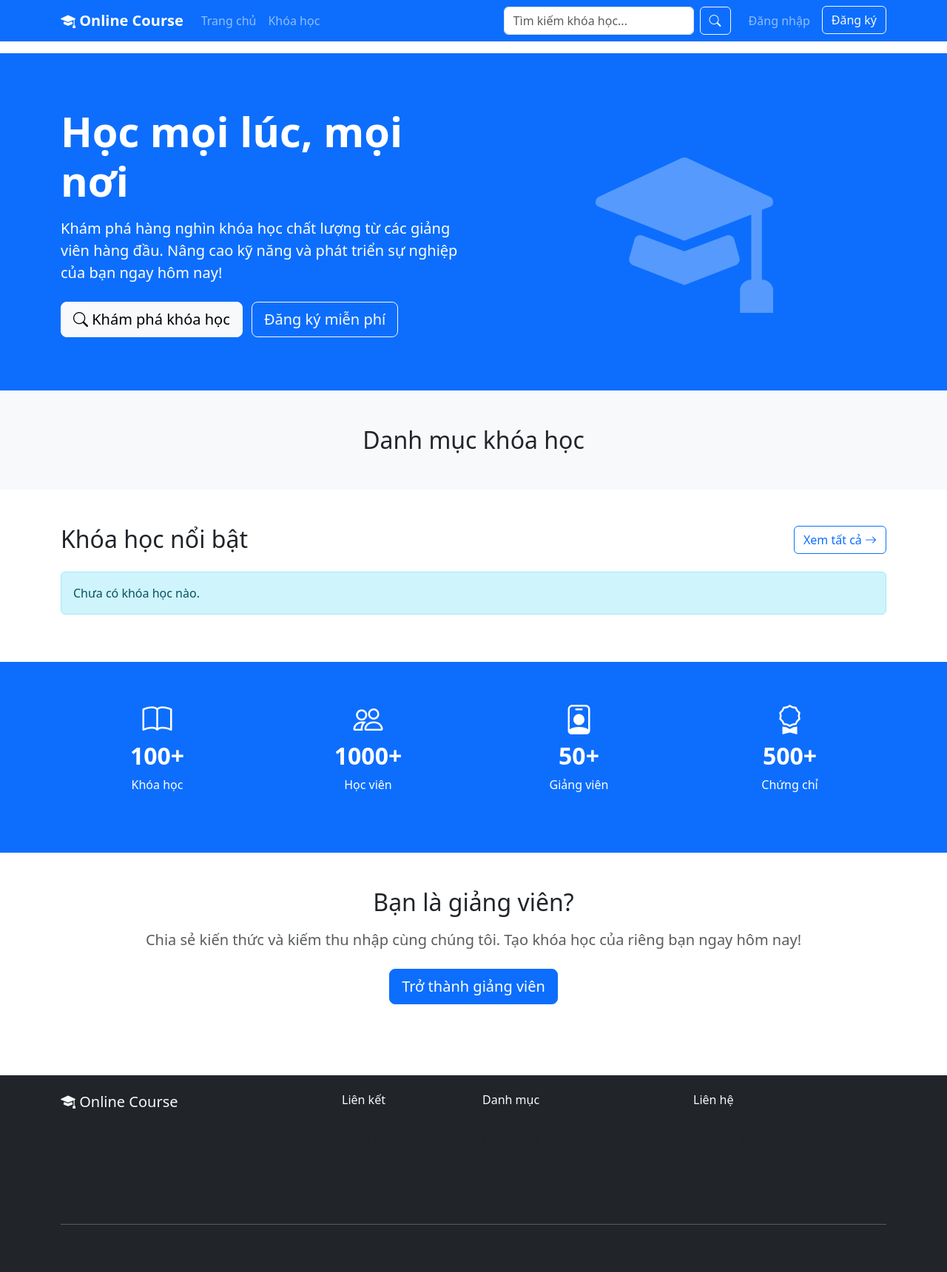
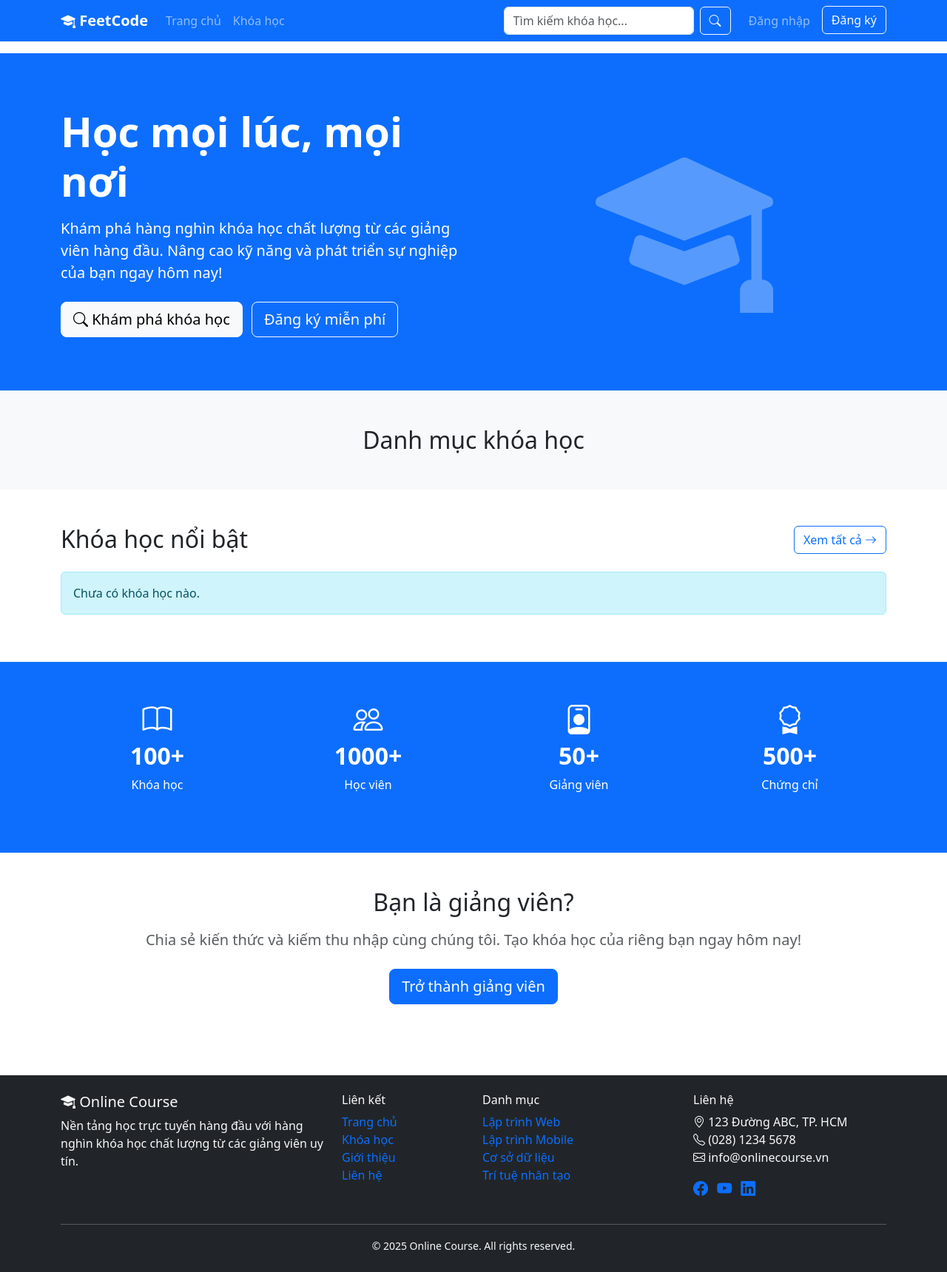
Before and after one commit to LoudlyDawn2108/CNWeb_BTTH02, a PHP site: template views/home/index.php in a window 1280 px wide. Shown: the whole page at 74% size. Run offline with PHP 8.4, Linux system fonts and the light colour scheme; the template is opened without the code that fills it, so the values that code supplies are empty.

Commit message:
#1 Enhance Category model with properties; update database host configuration; refine footer and header markup; improve HomeController logic for fetching featured courses and categories

```diff
--- a/config/Database.php
+++ b/config/Database.php
@@ -4,7 +4,7 @@
  * Handles database connection using PDO
  */
 class Database {
-    private $host = 'localhost';
+    private $host = 'localhost:3306';
     private $db_name = 'onlinecourse';
     private $username = 'root';
     private $password = '';
--- a/index.php
+++ b/index.php
@@ -14,7 +14,7 @@
     $classPath = str_replace('\\', '/', $class);
 
     // Fix for Lib namespace mapping to lib directory
-    if (strpos($class, 'Lib\\') === 0) {
+    if (str_starts_with($class, 'Lib\\')) {
         $libClassPath = str_replace('Lib\\', '', $class); // Remove 'Lib\' prefix
         $libClassPath = str_replace('\\', '/', $libClassPath);
         $libFile = BASE_PATH . '/lib/' . $libClassPath . '.php';
--- a/models/Category.php
+++ b/models/Category.php
@@ -1,6 +1,10 @@
 <?php
 require_once __DIR__ . '/../lib/Model.php';
 
+/**
+ * @property int id
+ * @property string name
+ */
 class Category extends Model {
     protected ?string $table = 'categories';
 }
--- a/views/layouts/footer.php
+++ b/views/layouts/footer.php
@@ -4,42 +4,42 @@
         <div class="row">
             <div class="col-md-4 mb-3">
                 <h5><i class="bi bi-mortarboard-fill"></i> Online Course</h5>
-                <p class="text-muted">Nền tảng học trực tuyến hàng đầu với hàng nghìn khóa học chất lượng từ các giảng viên uy tín.</p>
+                <p class="">Nền tảng học trực tuyến hàng đầu với hàng nghìn khóa học chất lượng từ các giảng viên uy tín.</p>
             </div>
             <div class="col-md-2 mb-3">
                 <h6>Liên kết</h6>
                 <ul class="list-unstyled">
-                    <li><a href="/" class="text-muted text-decoration-none">Trang chủ</a></li>
-                    <li><a href="/courses" class="text-muted text-decoration-none">Khóa học</a></li>
-                    <li><a href="/about" class="text-muted text-decoration-none">Giới thiệu</a></li>
-                    <li><a href="/contact" class="text-muted text-decoration-none">Liên hệ</a></li>
+                    <li><a href="/" class=" text-decoration-none">Trang chủ</a></li>
+                    <li><a href="/courses" class=" text-decoration-none">Khóa học</a></li>
+                    <li><a href="/about" class=" text-decoration-none">Giới thiệu</a></li>
+                    <li><a href="/contact" class=" text-decoration-none">Liên hệ</a></li>
                 </ul>
             </div>
             <div class="col-md-3 mb-3">
                 <h6>Danh mục</h6>
                 <ul class="list-unstyled">
-                    <li><a href="/courses?category=1" class="text-muted text-decoration-none">Lập trình Web</a></li>
-                    <li><a href="/courses?category=2" class="text-muted text-decoration-none">Lập trình Mobile</a></li>
-                    <li><a href="/courses?category=3" class="text-muted text-decoration-none">Cơ sở dữ liệu</a></li>
-                    <li><a href="/courses?category=4" class="text-muted text-decoration-none">Trí tuệ nhân tạo</a></li>
+                    <li><a href="/courses?category=1" class=" text-decoration-none">Lập trình Web</a></li>
+                    <li><a href="/courses?category=2" class=" text-decoration-none">Lập trình Mobile</a></li>
+                    <li><a href="/courses?category=3" class=" text-decoration-none">Cơ sở dữ liệu</a></li>
+                    <li><a href="/courses?category=4" class=" text-decoration-none">Trí tuệ nhân tạo</a></li>
                 </ul>
             </div>
             <div class="col-md-3 mb-3">
                 <h6>Liên hệ</h6>
-                <ul class="list-unstyled text-muted">
+                <ul class="list-unstyled">
                     <li><i class="bi bi-geo-alt"></i> 123 Đường ABC, TP. HCM</li>
                     <li><i class="bi bi-telephone"></i> (028) 1234 5678</li>
                     <li><i class="bi bi-envelope"></i> info@onlinecourse.vn</li>
                 </ul>
                 <div class="mt-2">
-                    <a href="#" class="text-muted me-2"><i class="bi bi-facebook fs-5"></i></a>
-                    <a href="#" class="text-muted me-2"><i class="bi bi-youtube fs-5"></i></a>
-                    <a href="#" class="text-muted me-2"><i class="bi bi-linkedin fs-5"></i></a>
+                    <a href="#" class=" me-2"><i class="bi bi-facebook fs-5"></i></a>
+                    <a href="#" class=" me-2"><i class="bi bi-youtube fs-5"></i></a>
+                    <a href="#" class=" me-2"><i class="bi bi-linkedin fs-5"></i></a>
                 </div>
             </div>
         </div>
         <hr class="my-3">
-        <div class="text-center text-muted">
+        <div class="text-center">
             <small>&copy; <?= date('Y') ?> Online Course. All rights reserved.</small>
         </div>
     </div>
--- a/views/layouts/header.php
+++ b/views/layouts/header.php
@@ -1,6 +1,5 @@
 <?php
 /** @var ViewModel $viewModel */
-
 use Lib\ViewModel;
 
 ?>
@@ -18,7 +17,7 @@
 <nav class="navbar navbar-expand-lg navbar-dark bg-primary sticky-top">
     <div class="container">
         <a class="navbar-brand fw-bold" href="/">
-            <i class="bi bi-mortarboard-fill"></i> Online Course
+            <i class="bi bi-mortarboard-fill"></i> FeetCode
         </a>
         <button class="navbar-toggler" type="button" data-bs-toggle="collapse" data-bs-target="#navbarNav">
             <span class="navbar-toggler-icon"></span>
```
Also changed, not shown: controllers/HomeController.php (+19 -2 lines), viewmodels/HomeViewModel.php (renamed from ViewModels/HomeViewModel.php).
